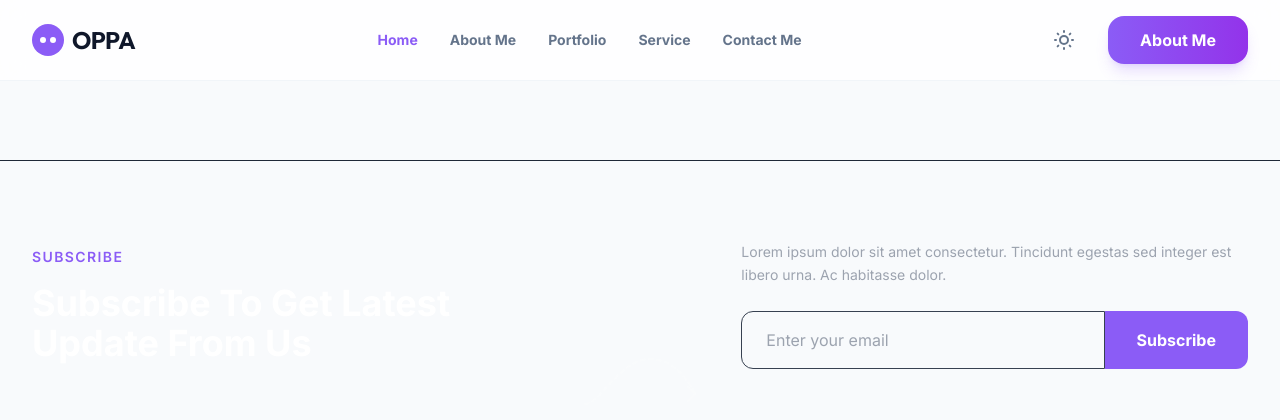
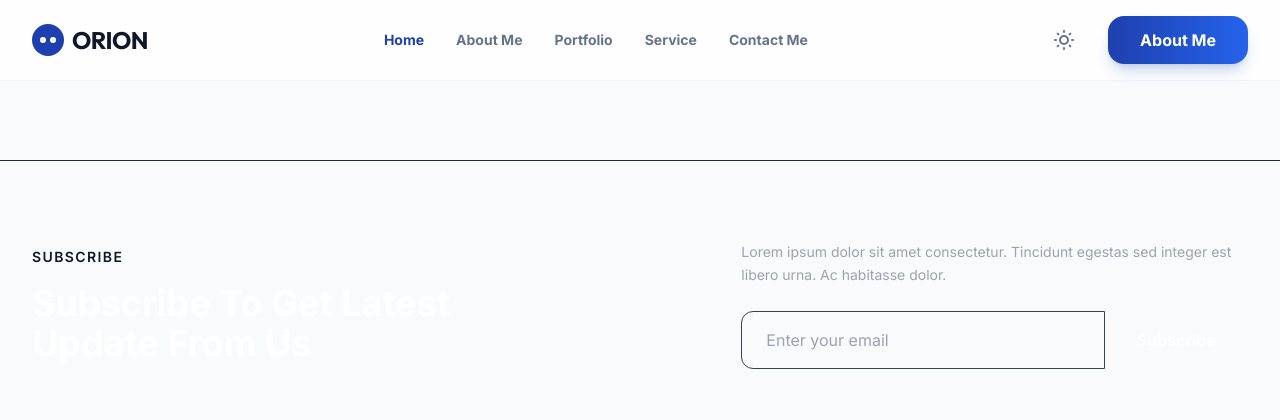
Before and after one commit to mrveer-101/Portfolio, a Django app: template core/templates/base.html in a window 1280 px wide. Shown: the top 420 px of the page. Run offline with Django 5.2, Linux system fonts and the light colour scheme; the template is opened without the code that fills it, so the values that code supplies are empty; some libraries are stand-ins or nearby versions.

Commit message:
UI: Rebranded from OPPA to ORION and switched color scheme to professional dark blue

```diff
--- a/core/templates/base.html
+++ b/core/templates/base.html
@@ -28,8 +28,8 @@
                     colors: {
                         'obsidian': '#080C14',
                         'accent-orange': '#FFA500',
-                        'accent-purple': '#8B5CF6',
-                        'accent-purple-light': '#A78BFA',
+                        'accent-blue': '#1E40AF',
+                        'accent-blue-light': '#60A5FA',
                     },
                     fontFamily: {
                         sans: ['Inter', 'sans-serif'],
--- a/core/templates/index.html
+++ b/core/templates/index.html
@@ -9,7 +9,7 @@
     <section class="min-h-[90vh] flex flex-col md:flex-row items-center justify-between py-20 relative">
 
         <!-- Background Shine Spots (Blobs) for Light Theme -->
-        <div class="absolute -top-20 -left-20 w-[400px] h-[400px] bg-purple-200/50 dark:bg-accent-purple/10 rounded-full blur-[100px] -z-10"></div>
+        <div class="absolute -top-20 -left-20 w-[400px] h-[400px] bg-blue-200/50 dark:bg-accent-blue/10 rounded-full blur-[100px] -z-10"></div>
         <div class="absolute top-1/4 right-0 w-[300px] h-[300px] bg-blue-100/50 dark:bg-blue-900/10 rounded-full blur-[80px] -z-10"></div>
         <div class="absolute bottom-10 left-1/3 w-[250px] h-[250px] bg-orange-100/40 dark:bg-orange-900/10 rounded-full blur-[60px] -z-10"></div>
 
@@ -18,7 +18,7 @@
             <div x-show="visible" x-transition:enter="transition ease-out duration-1000" x-transition:enter-start="opacity-0 -translate-x-10" x-transition:enter-end="opacity-100 translate-x-0">
                 <h3 class="text-slate-900 dark:text-white font-bold text-4xl md:text-6xl tracking-tight">Hy! I Am</h3>
                 <h1 class="font-display text-5xl md:text-7xl font-extrabold text-accent-orange mt-2 leading-tight">
-                    Prasojo Oppa
+                    Prasojo Orion
                 </h1>
 
                 <p class="text-slate-500 dark:text-gray-400 max-w-lg mt-6 text-lg leading-relaxed">
--- a/core/templates/partials/navbar.html
+++ b/core/templates/partials/navbar.html
@@ -5,18 +5,18 @@
 
             <!-- Logo Section -->
             <div class="flex items-center space-x-2">
-                <div class="w-8 h-8 bg-accent-purple rounded-full flex items-center justify-center">
+                <div class="w-8 h-8 bg-accent-blue rounded-full flex items-center justify-center">
                     <div class="w-1.5 h-1.5 bg-white rounded-full mx-0.5"></div>
                     <div class="w-1.5 h-1.5 bg-white rounded-full mx-0.5"></div>
                 </div>
                 <a href="{% url 'core:index' %}" class="font-display text-2xl font-black tracking-tight text-slate-900 dark:text-white uppercase">
-                    OPPA
+                    ORION
                 </a>
             </div>
 
             <!-- Desktop Menu (Centered) -->
             <div class="hidden md:flex space-x-8 text-sm font-bold text-slate-500 dark:text-gray-400">
-                <a href="#home" class="text-accent-purple transition-colors">Home</a>
+                <a href="#home" class="text-accent-blue transition-colors">Home</a>
                 <a href="#about" class="hover:text-slate-900 dark:hover:text-white transition-colors">About Me</a>
                 <a href="#portfolio" class="hover:text-slate-900 dark:hover:text-white transition-colors">Portfolio</a>
                 <a href="#service" class="hover:text-slate-900 dark:hover:text-white transition-colors">Service</a>
@@ -31,7 +31,7 @@
                     <svg x-show="darkMode" class="w-6 h-6" fill="none" stroke="currentColor" viewBox="0 0 24 24"><path stroke-linecap="round" stroke-linejoin="round" stroke-width="2" d="M20.354 15.354A9 9 0 018.646 3.646 9.003 9.003 0 0012 21a9.003 9.003 0 008.354-5.646z"></path></svg>
                 </button>
 
-                <a href="#about" class="px-8 py-3 bg-gradient-to-r from-accent-purple to-purple-600 text-white rounded-2xl font-bold transition-all shadow-lg shadow-accent-purple/20 hover:shadow-accent-purple/40">
+                <a href="#about" class="px-8 py-3 bg-gradient-to-r from-accent-blue to-blue-600 text-white rounded-2xl font-bold transition-all shadow-lg shadow-accent-blue/20 hover:shadow-accent-blue/40">
                     About Me
                 </a>
             </div>
```
